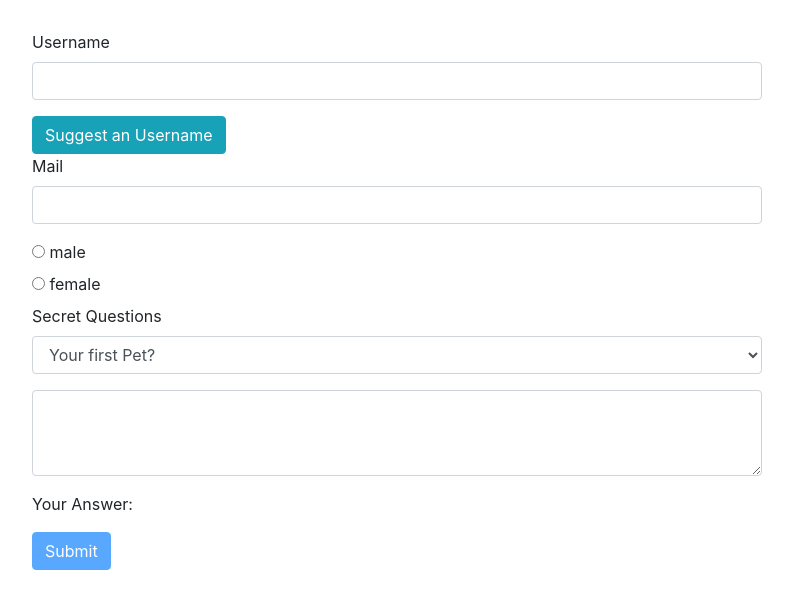
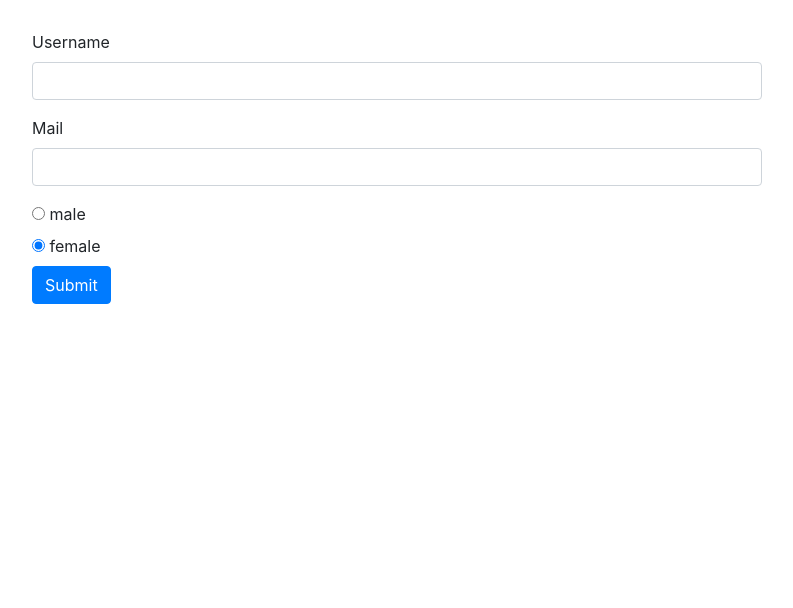
Before and after one commit to Ashadozzaman/handlingForm, an Angular app: page / in a window 1280 px wide. Shown: the top 608 px of the page, without its empty margins (53-846 px from the left). Built offline with nearby package versions, Linux system fonts and the light colour scheme.

Commit message:
Reactive form setup initialy

```diff
--- a/src/app/app.component.html
+++ b/src/app/app.component.html
@@ -1,42 +1,47 @@
 <div class="container">
   <div class="row">
     <div class="col-xs-12 col-sm-10 col-md-8 col-sm-offset-1 col-md-offset-2">
-      <form (ngSubmit)="onSubmit()" #f="ngForm">
-        <div id="user-data" ngModelGroup="userData" #userData="ngModelGroup">
+      <form [formGroup] = "sginupfrom">
+        <div id="user-data">
           <div class="form-group">
             <label for="username">Username</label>
-            <input type="text" id="username" name="username" class="form-control" ngModel  required>
+            <!-- <input type="text" id="username" name="username" class="form-control" ngModel  required> -->
+            <input type="text" id="username" name="username" formControlName="username" class="form-control">
+
           </div>
-          <button class="btn btn-info" (click)="suggestUserName()" type="button">Suggest an Username</button>
+          <!-- <button class="btn btn-info" (click)="suggestUserName()" type="button">Suggest an Username</button> -->
           <div class="form-group">
             <label for="email">Mail</label>
-            <input type="email" id="email" class="form-control" ngModel name="email" required email #email="ngModel">
-            <span class="help-block" *ngIf="!email.valid && email.touched"> Please Enter valid Email</span>
+            <!-- <input type="email" id="email" class="form-control" ngModel name="email" required email #email="ngModel">
+            <span class="help-block" *ngIf="!email.valid && email.touched"> Please Enter valid Email</span> -->
+            <input type="email" id="email" class="form-control" formControlName="email" name="email">
           </div>
         </div>
-        <p *ngIf="!userData.valid && userData.touched">User data is invalid</p>
-        <div class="radio" *ngFor ="let gender of genders">
+        <div class="radio" *ngFor="let gender of genders">
           <label for="radio">
-            <input type="radio" name="gender" ngModel [value]="gender" required >
+            <!-- <input type="radio" name="gender" ngModel [value]="gender" required > -->
+            <input type="radio" name="gender"  [value]="gender" formControlName="gender"  >
+
             {{ gender }}
           </label>
         </div>
-        <div class="form-group">
+        <!-- <div class="form-group">
           <label for="secret">Secret Questions</label>
           <select id="secret" class="form-control" [ngModel]="defaultQuestion" name="secret">
             <option value="pet">Your first Pet?</option>
             <option value="teacher">Your first teacher?</option>
           </select>
-        </div>
-        <div class="form-group">
+        </div> -->
+        <!-- <div class="form-group">
           <textarea name="questionAnswer" rows="3" [(ngModel)]="answer" class="form-control"></textarea>
-        </div>
-        <p>Your Answer: {{answer}}</p>
-        <button [disabled]="!f.valid" class="btn btn-primary" type="submit">Submit</button>
+        </div> -->
+        <!-- <p>Your Answer: {{answer}}</p> -->
+        <button
+         class="btn btn-primary" type="submit">Submit</button>
       </form>
     </div>
   </div>
-  <div class="row" *ngIf="submitted">
+  <!-- <div class="row" *ngIf="submitted">
     <div class="col-xl-12">
       <h4>Your Submited Data</h4>
       <p>Username:{{user.username}}</p>
@@ -45,5 +50,5 @@
       <p>Question: {{user.questionAnswer}}</p>
       <p>Gender: {{ user.gender}}</p>
     </div>
-  </div>
+  </div> -->
 </div>
--- a/src/app/app.component.ts
+++ b/src/app/app.component.ts
@@ -1,56 +1,71 @@
-import { Component, ViewChild } from '@angular/core';
-import { NgForm } from '@angular/forms';
+import { Component, ViewChild, OnInit } from '@angular/core';
+import { NgForm, FormGroup, FormControl } from '@angular/forms';
 
 @Component({
   selector: 'app-root',
   templateUrl: './app.component.html',
   styleUrls: ['./app.component.css']
 })
-export class AppComponent {
-  @ViewChild('f') submitform: NgForm;
-  defaultQuestion = 'pet';
-  answer='';
+export class AppComponent implements OnInit {
   genders = ['male','female'];
-  user ={
-    username: '',
-    email: '',
-    secret: '',
-    gender: '',
-    questionAnswer:''
-  };
-  submitted = false;
-  suggestUserName() {
-    const suggestedName = 'Superuser';
-    // this.submitform.setValue({
-    //   userData: {
-    //     username: suggestedName,
-    //     email: 'shovoua@gmail.com'
-    //   },
-    //   secret:'pet',
-    //   gender: 'male',
-    //   questionAnswer:''
-    // });
+  sginupfrom : FormGroup;
+
+  ngOnInit(){
+    this.sginupfrom = new FormGroup({
+      'username' : new FormControl(null),
+      'email' : new FormControl(null),
+      'gender' : new FormControl('female')
+
+    });
+  }
+
+  // start tempalate drivel part one
+  // @ViewChild('f') submitform: NgForm;
+  // defaultQuestion = 'pet';
+  // answer='';
+  // genders = ['male','female'];
+  // user ={
+  //   username: '',
+  //   email: '',
+  //   secret: '',
+  //   gender: '',
+  //   questionAnswer:''
+  // };
+  // submitted = false;
+  // suggestUserName() {
+  //   const suggestedName = 'Superuser';
+  //   // this.submitform.setValue({
+  //   //   userData: {
+  //   //     username: suggestedName,
+  //   //     email: 'shovoua@gmail.com'
+  //   //   },
+  //   //   secret:'pet',
+  //   //   gender: 'male',
+  //   //   questionAnswer:''
+  //   // });
 
 
-    this.submitform.form.patchValue({
-      userData:{
-        username: 'Shvou',
-      }
-    });
-  }
+  //   this.submitform.form.patchValue({
+  //     userData:{
+  //       username: 'Shvou',
+  //     }
+  //   });
+  // }
 
   // onSubmit(form: NgForm){
   //   console.log(form);
   // }
-  onSubmit(){
-    this.submitted = true;
-    this.user.username = this.submitform.value.userData.username,
-    this.user.email = this.submitform.value.userData.email,
-    this.user.secret = this.submitform.value.secret,
-    this.user.gender = this.submitform.value.gender,
-    this.user.questionAnswer = this.submitform.value.questionAnswer,
+  // onSubmit(){
+  //   this.submitted = true;
+  //   this.user.username = this.submitform.value.userData.username,
+  //   this.user.email = this.submitform.value.userData.email,
+  //   this.user.secret = this.submitform.value.secret,
+  //   this.user.gender = this.submitform.value.gender,
+  //   this.user.questionAnswer = this.submitform.value.questionAnswer,
 
 
-    this.submitform.reset();
-  }
+  //   this.submitform.reset();
+  // }
+
+  //end 1st part of templating
 }
```
Also changed, not shown: src/app/app.module.ts (+5 -2 lines).
